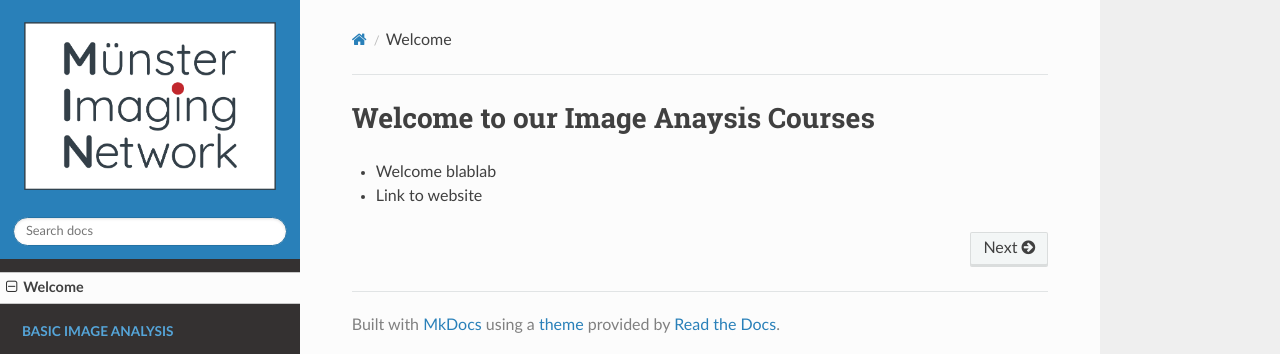
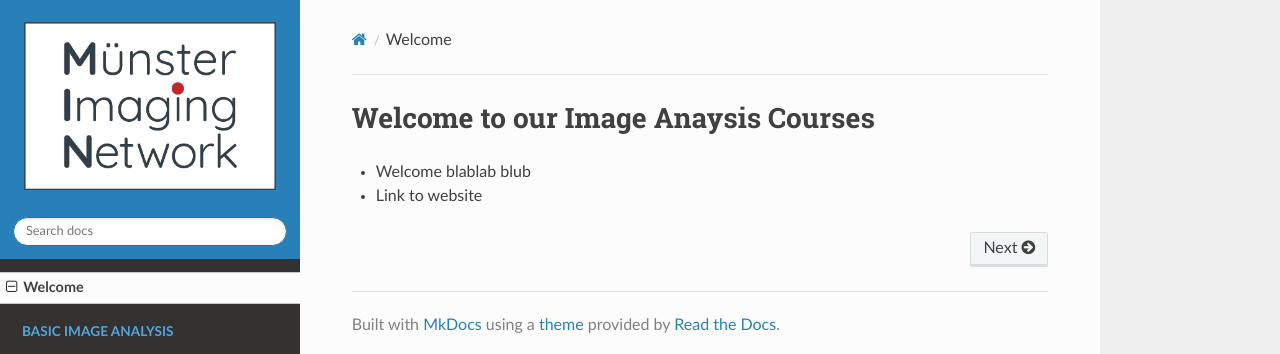
Before and after one commit to MuensterImagingNetwork/MINCourses_ImageAnalysis, an MkDocs documentation site: the page built from docs/index.md, in a window 1280 px wide. Shown: the top 354 px of the page. Built offline with MkDocs 1.6.1, drawn with Linux system fonts in a browser that asks for light colours; nearby versions of some CDN libraries.

Commit message:
blub test

```diff
--- a/docs/index.md
+++ b/docs/index.md
@@ -1,4 +1,4 @@
 # Welcome to our Image Anaysis Courses
 
-- Welcome blablab
+- Welcome blablab blub
 - Link to website
```
